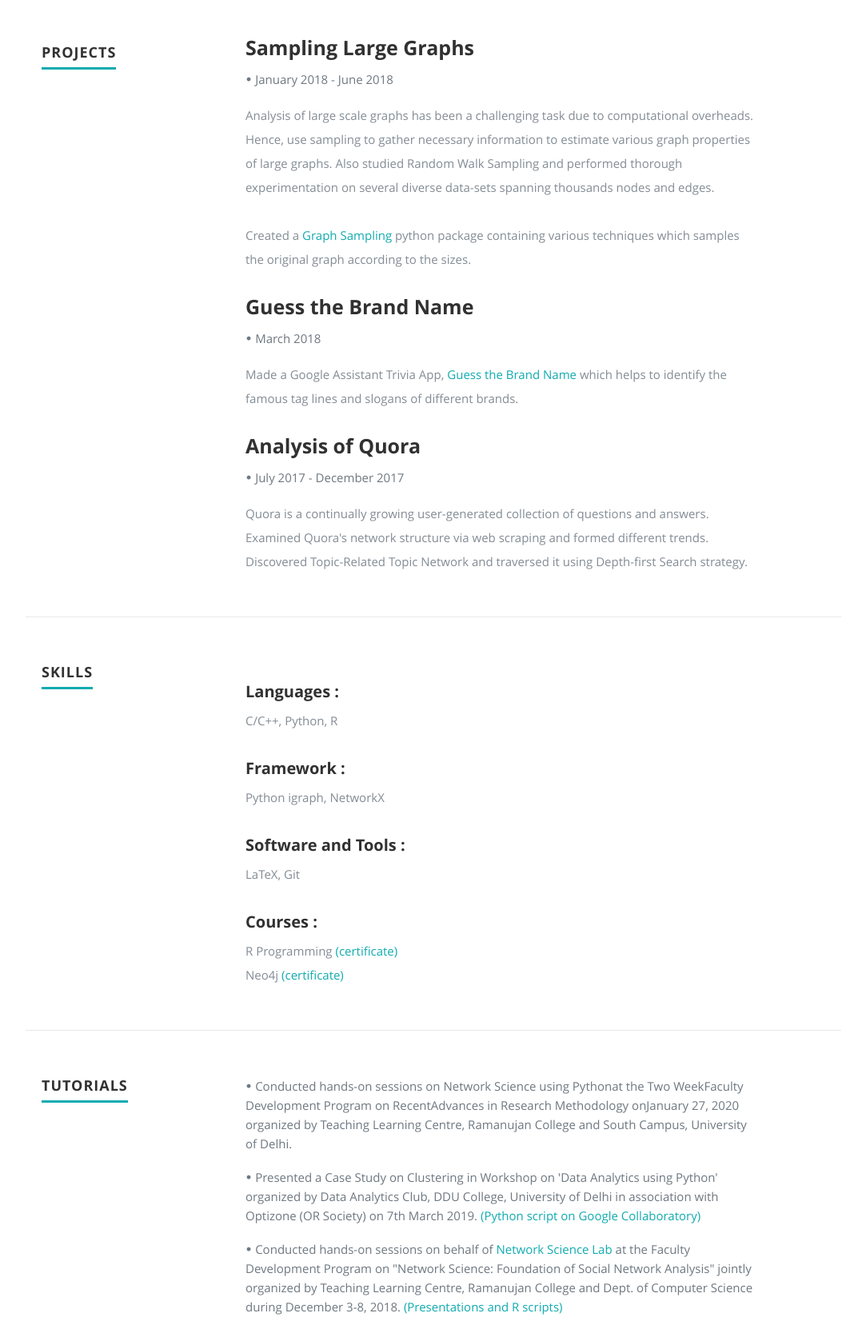
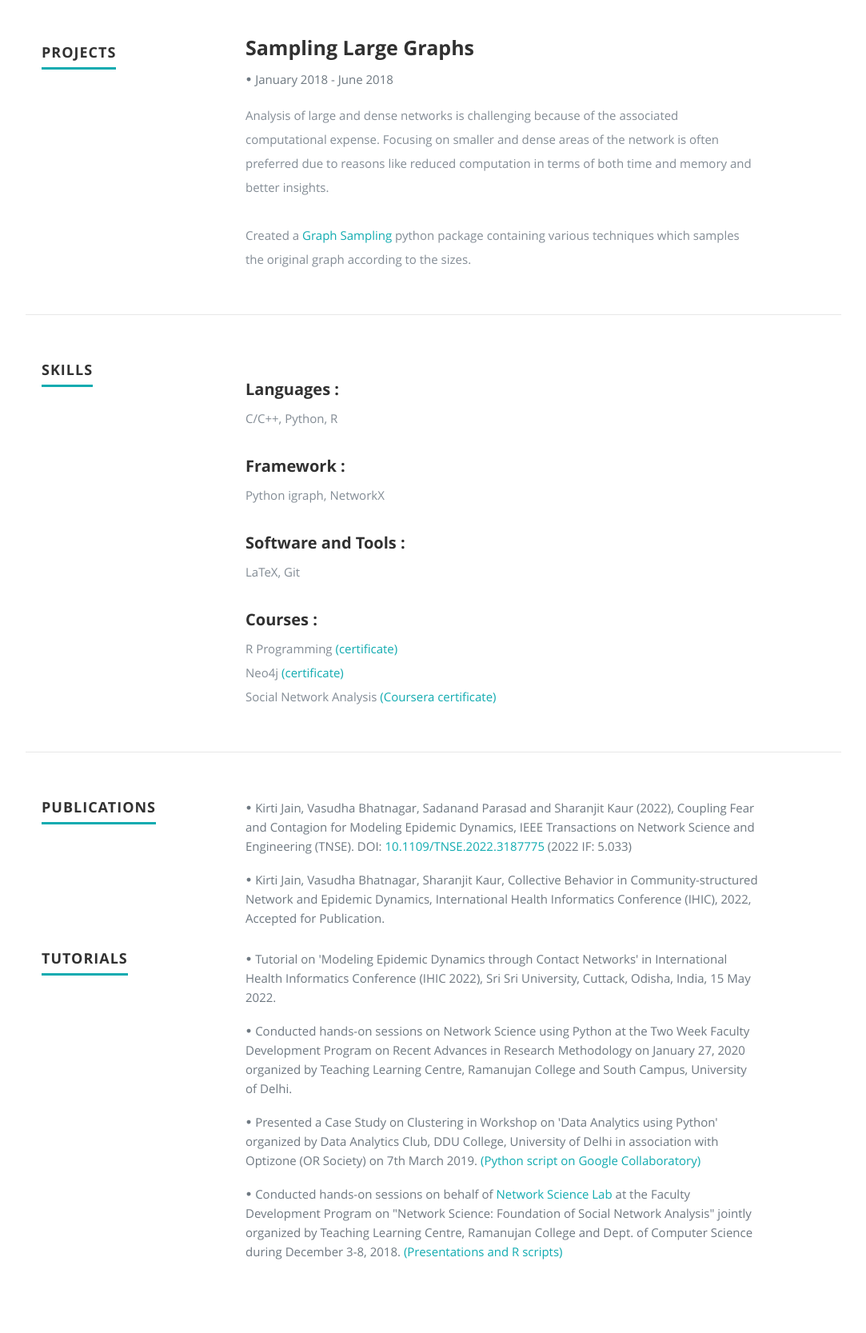
Before and after one commit to kirtiJain25/kirtiJain25.github.io, a plain HTML site: page index.html in a window 1280 px wide. Shown: the part 1980-3647 px from the top of the page at 80% size, without its empty margins (98-1181 px from the left). Drawn offline with nearby package versions, Linux system fonts and the light colour scheme.

Commit message:
Update index.html

```diff
--- a/index.html
+++ b/index.html
@@ -76,26 +76,20 @@
    ================================================== -->
    <section id="about">
 
-      <div class="row">
+      <div class="row about">
 
          <div class="three columns">
-
                <img src="images/kj.jpg" alt="" style="width: 100%;height: 100%; border-radius: 50%" >
-
          </div>
 
          <div class="nine columns main-col">
 
             <h2>About Me</h2>
 
-            <p>I am a Ph.D. Research Scholar from Department of Computer Science, University of Delhi. Currently, I am working under <a href="http://people.du.ac.in/~vbhatnagar/" target="_blank">Prof. Vasudha Bhatnagar</a> and <a href="http://andcollege.du.ac.in/?q=departments/computer-science/faculty/8" target="_blank">Dr. Sharanjit Kaur</a> in the field of Graph Analytics. <br>I am a member of the  <a href="http://people.du.ac.in/~vbhatnagar/NetworkScienceLab/NSLab.htm" target="_blank">Network Science Lab</a> lead by Prof. Vasudha Bhatnagar. <br>My research interests include Network Science, Graph Analytics, Data Analysis and Machine Learning. Currently, i am working on the problem of sampling large graphs and forming different trends.
+            <p>I am a Ph.D. Research Scholar from Department of Computer Science, University of Delhi. Currently, I am working under <a href="http://people.du.ac.in/~vbhatnagar/" target="_blank">Prof. Vasudha Bhatnagar</a> and <a href="http://andcollege.du.ac.in/?q=departments/computer-science/faculty/8" target="_blank">Dr. Sharanjit Kaur</a> in the field of Graph Analytics. <br>I am a member of the  <a href="http://people.du.ac.in/~vbhatnagar/NetworkScienceLab/NSLab.htm" target="_blank">Network Science Lab</a> lead by Prof. Vasudha Bhatnagar. <br>My research interests include Network Science, Graph Analytics, Data Analysis and Machine Learning. Currently, I am working on the problem of understanding Epidemic Dynamics in Networks.
             </p>
-
-
          </div> <!-- end .main-col -->
-
       </div>
-
    </section> <!-- About Section End-->
 
 
@@ -106,65 +100,47 @@
       <!-- Education
       ----------------------------------------------- -->
       <div class="row education">
-
          <div class="three columns header-col">
             <h1><span>Education</span></h1>
          </div>
-
          <div class="nine columns main-col">
-
             <div class="row item">
-
                <div class="twelve columns">
-
                   <h3>Dept. of Computer Science, University of Delhi</h3>
                   <p class="info">Ph.D. in Computer Science<span>&bull;</span> <em class="date">NOV 2018 - Present</em></p>
                   <p>
                   Research Area : Graph Analytics, Network Science<br>
                   Supervisors : <a href="http://people.du.ac.in/~vbhatnagar/" target="_blank">Prof. Vasudha Bhatnagar</a> and <a href="http://andcollege.du.ac.in/?q=departments/computer-science/faculty/8" target="_blank">Dr. Sharanjit Kaur</a>
                   </p>
+               </div>
+            </div> <!-- item end -->
+            <div class="row item">
+               <div class="twelve columns">
+                  <h3>Dept. of Computer Science, University of Delhi</h3>
+                  <p class="info">M.Sc. in Computer Science<span>&bull;</span> <em class="date">2016 - 2018</em></p>
+                  <p>
+                  Subjects : Data Mining, Network Science, Design and Analysis of Algorithms, DBMS, Compiler Design.
+                  </p>
+               </div>
+            </div> <!-- item end -->
 
+            <div class="row item">
+               <div class="twelve columns">
+                  <h3>Deen Dayal Upadhayaya College, University of Delhi</h3>
+                  <p class="info">B.Sc. in Computer Science<span>&bull;</span> <em class="date">2012 - 2015</em></p>
+                  <p>
+                  Subjects : Data Structues, Operating Systems, DBMS, Computer Networks, Theory of Computation, Artificial intelligence.
+                  </p>
                </div>
 
             </div> <!-- item end -->
 
             <div class="row item">
-
                <div class="twelve columns">
-
-                  <h3>Dept. of Computer Science, University of Delhi</h3>
-                  <p class="info">M.Sc. in Computer Science<span>&bull;</span> <em class="date">2016 - 2018</em></p>
-                  <p>
-                  Subjects : Data Mining, Network Science, Design and Analysis of Algorithms, DBMS, Compiler Design.
-                  </p>
-
-               </div>
-
-            </div> <!-- item end -->
-
-            <div class="row item">
-
-               <div class="twelve columns">
-
-                  <h3>Deen Dayal Upadhayaya College, University of Delhi</h3>
-                  <p class="info">B.Sc. in Computer Science<span>&bull;</span> <em class="date">2012 - 2015</em></p>
-                  <p>
-                  Subjects : Data Structues, Operating Systems, DBMS, Computer Networks, Theory of Computation, Artificial intelligence.
-                  </p>
-
-               </div>
-
-            </div> <!-- item end -->
-
-            <div class="row item">
-
-               <div class="twelve columns">
-
                   <h3>Sachdeva Public School</h3>
                   <p class="info">Class XII CBSE <span>&bull;</span> <em class="date">2011 - 2012</em></p>
                   <p>
                   </p>
-
                </div>
 
             </div> <!-- item end -->
@@ -183,56 +159,16 @@
          </div>
 
          <div class="nine columns main-col">
-
             <div class="row item">
-
                <div class="twelve columns">
 
                   <h3>Sampling Large Graphs</h3>
                   <p class="info">&bull; <em class="date">January 2018 - June 2018</em></p>
-
-                  <p>
-                     Analysis of large scale graphs has been a challenging task due to computational overheads. Hence, use sampling to gather necessary information to estimate various graph properties of large graphs. Also studied Random Walk Sampling and performed thorough experimentation on several diverse data-sets spanning thousands nodes and edges.
-                  </p>
+                  <p>Analysis of large and dense networks is challenging because of the associated computational expense. Focusing on smaller and dense areas of the network is often preferred due to reasons like reduced computation in terms of both time and memory and better insights. </p>
                   <p>Created a <a href="https://github.com/Ashish7129/Graph_Sampling" target="_blank"> Graph Sampling </a>python package containing various techniques which samples the original graph according to the sizes.
                   </p>
-
                </div>
-
             </div> <!-- item end -->
-
-            <div class="row item">
-
-               <div class="twelve columns">
-
-                  <h3>Guess the Brand Name</h3>
-                  <p class="info">&bull; <em class="date">March 2018</em></p>
-
-                  <p>
-                     Made a Google Assistant Trivia App, <a href="https://assistant.google.com/services/a/uid/0000004fd47bc95c" target="_blank">Guess the Brand Name</a> which helps to identify the famous tag lines and slogans of different brands.
-                  </p>
-
-               </div>
-
-            </div> <!-- item end -->
-
-            <div class="row item">
-
-               <div class="twelve columns">
-
-                  <h3>Analysis of Quora</h3>
-                  <p class="info">&bull; <em class="date">July 2017 - December 2017</em></p>
-
-                  <p>
-                     Quora is a continually growing user-generated collection of questions and answers. Examined Quora's network structure via web scraping and formed different trends. Discovered Topic-Related Topic Network and traversed it using Depth-first Search strategy.
-                  </p>
-
-               </div>
-
-            </div> <!-- item end -->
-
-
-
          </div> <!-- main-col end -->
 
       </div> <!-- End Work -->
@@ -247,39 +183,44 @@
          </div>
 
          <div class="nine columns main-col">
-
             <p><h4>Languages :</h4> C/C++, Python, R <br><br>
                <h4>Framework :</h4> Python igraph, NetworkX <br><br>
                <h4>Software and Tools :</h4> LaTeX, Git <br><br>
                <h4>Courses :</h4> R Programming <a href="https://www.datacamp.com/statement-of-accomplishment/track/510cbbb29ae4b261fcb4358822fe352dc3b0f019" target="_blank">(certificate) </a> <br>
-		         Neo4j <a href="https://graphacademy.neo4j.com/certificates/94e3ad04b07b19a4419bdfddcaf54fd6dc74d6382b811000ca264b2e29dee133.pdf" target="_blank">(certificate) </a>
-
+		         Neo4j <a href="https://graphacademy.neo4j.com/certificates/94e3ad04b07b19a4419bdfddcaf54fd6dc74d6382b811000ca264b2e29dee133.pdf" target="_blank">(certificate) </a> <br>
+               Social Network Analysis <a href="https://coursera.org/share/45783a0bc050ca2784c984eb3c1013f0" target="_blank">(Coursera certificate)</a>
             </p>
-
-
 			</div> <!-- main-col end -->
-
       </div> <!-- End skills -->
 
       <!-- Research
       ----------------------------------------------- -->
       <div class="row research">
+         <div class="three columns header-col">
+            <h1><span>Publications</span></h1>
+         </div>
+         <div class="nine columns main-col">
+            <p class="info">&bull; <em class="date">Kirti Jain, Vasudha Bhatnagar, Sadanand Parasad and Sharanjit Kaur (2022), Coupling Fear and Contagion for Modeling Epidemic Dynamics, IEEE Transactions on Network Science and Engineering (TNSE). DOI: <a href="https://ieeexplore.ieee.org/document/9813421" target="_blank"> 10.1109/TNSE.2022.3187775 </a> (2022 IF: 5.033)</em></p>
+            <p class="info">&bull; <em class="date">Kirti Jain, Vasudha Bhatnagar, Sharanjit Kaur, Collective Behavior in Community-structured Network and Epidemic Dynamics, International Health Informatics Conference (IHIC), 2022, Accepted for Publication.</em></p>
+         </div> <!-- main-col end -->
+      </div> <!-- End research -->
 
+      <!-- Research
+      ----------------------------------------------- -->
+      <div class="row tutorial">
             <div class="three columns header-col">
                <h1><span>Tutorials</span></h1>
             </div>
-
             <div class="nine columns main-col">
-	       <p class="info">&bull; <em class="date">Conducted hands-on sessions on Network Science using Pythonat the Two WeekFaculty Development Program on RecentAdvances in Research Methodology onJanuary 27, 2020 organized by Teaching Learning Centre, Ramanujan College and South Campus, University of Delhi. </a></em></p>
+               <p class="info">&bull; <em class="date">Tutorial on 'Modeling Epidemic Dynamics through Contact Networks' in International Health Informatics Conference (IHIC 2022), Sri Sri University, Cuttack, Odisha, India, 15 May 2022. </a></em></p>
+	            <p class="info">&bull; <em class="date">Conducted hands-on sessions on Network Science using Python at the Two Week Faculty Development Program on Recent Advances in Research Methodology on January 27, 2020 organized by Teaching Learning Centre, Ramanujan College and South Campus, University of Delhi. </a></em></p>
                <p class="info">&bull; <em class="date">Presented a Case Study on Clustering in Workshop on 'Data Analytics using Python' organized by Data Analytics Club, DDU College, University of Delhi in association with Optizone (OR Society) on 7th March 2019. <a href="https://colab.research.google.com/drive/1EFnFGZr0A4NLRKww34bWg1fY5_vrF0ZK" target="_blank">(Python script on Google Collaboratory)</a></em></p>
 
                <p class="info">&bull; <em class="date">Conducted hands-on sessions on behalf of <a href="http://people.du.ac.in/~vbhatnagar/NetworkScienceLab/NSLab.htm" target="_blank">Network Science Lab</a> at the Faculty Development Program on "Network Science: Foundation of Social Network Analysis" jointly organized by Teaching Learning Centre, Ramanujan College and Dept. of Computer Science during December 3-8, 2018.  <a href="https://github.com/kirtiJain25/FDP_18" target="_blank">(Presentations and R scripts)</a></em></p>
 
+            </div> <!-- main-col end -->
+         </div> <!-- End research -->
 
-
-            </div> <!-- main-col end -->
-
-         </div> <!-- End research -->
 
 
    </section> <!-- Resume Section End-->
```
